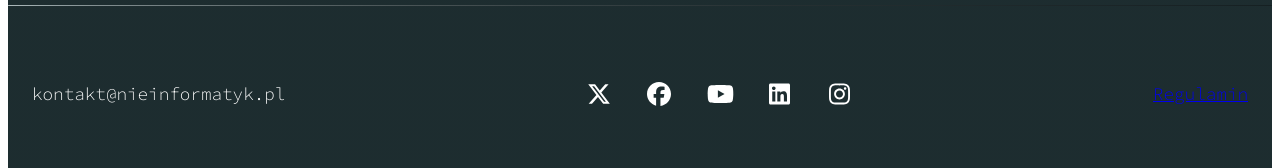
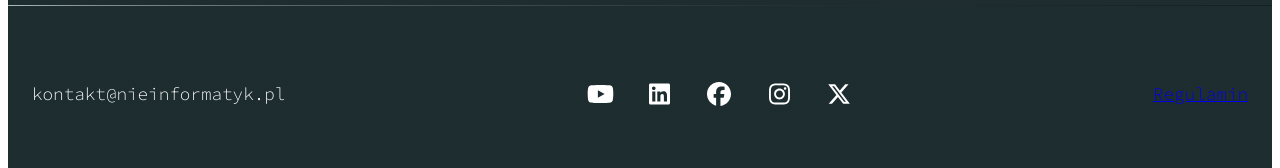
Before and after one commit to martaqh/nieinfo-page, a Vue app: page / in a window 1280 px wide. Shown: the part 3528-3696 px from the top of the page. Built offline with nearby package versions, Linux system fonts and the light colour scheme; the HTML template or start-up script is replaced by a standard one.

Commit message:
Reorder footer social media links

```diff
--- a/src/components/TheFooter.vue
+++ b/src/components/TheFooter.vue
@@ -4,14 +4,6 @@ import BaseDivider from '@/components/BaseDivider.vue'
 import NavLink from '@/components/NavLink.vue'
 
 const links = {
-  twitter: {
-    path: 'http://x.com/nieinformatyk',
-    icon: '/assets/social-media/x-twitter.svg'
-  },
-  facebook: {
-    path: 'http://facebook.com/nieinformatyk',
-    icon: '/assets/social-media/facebook.svg'
-  },
   youtube: {
     path: 'http://youtube.com/nieinformatyk',
     icon: '/assets/social-media/youtube.svg'
@@ -20,9 +12,17 @@ const links = {
     path: 'http://linkedin.com/nieinformatyk',
     icon: '/assets/social-media/linkedin.svg'
   },
+  facebook: {
+    path: 'http://facebook.com/nieinformatyk',
+    icon: '/assets/social-media/facebook.svg'
+  },
   instagram: {
     path: 'http://instagram.com/nieinformatyk',
     icon: '/assets/social-media/instagram.svg'
+  },
+  twitter: {
+    path: 'http://x.com/nieinformatyk',
+    icon: '/assets/social-media/x-twitter.svg'
   }
 }
 </script>
```
